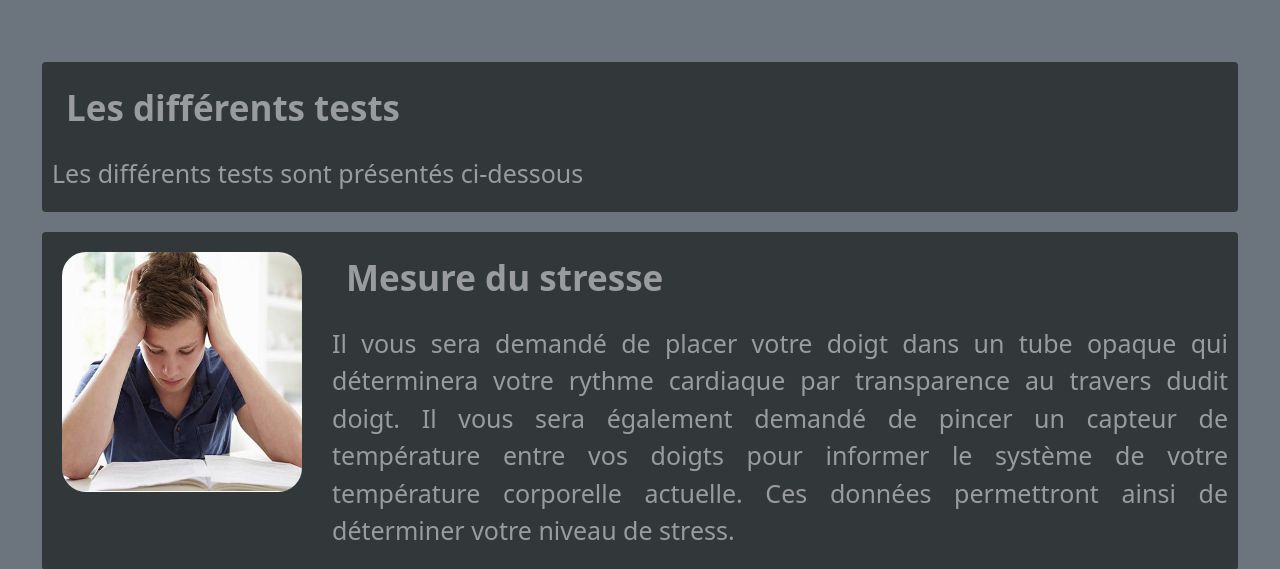
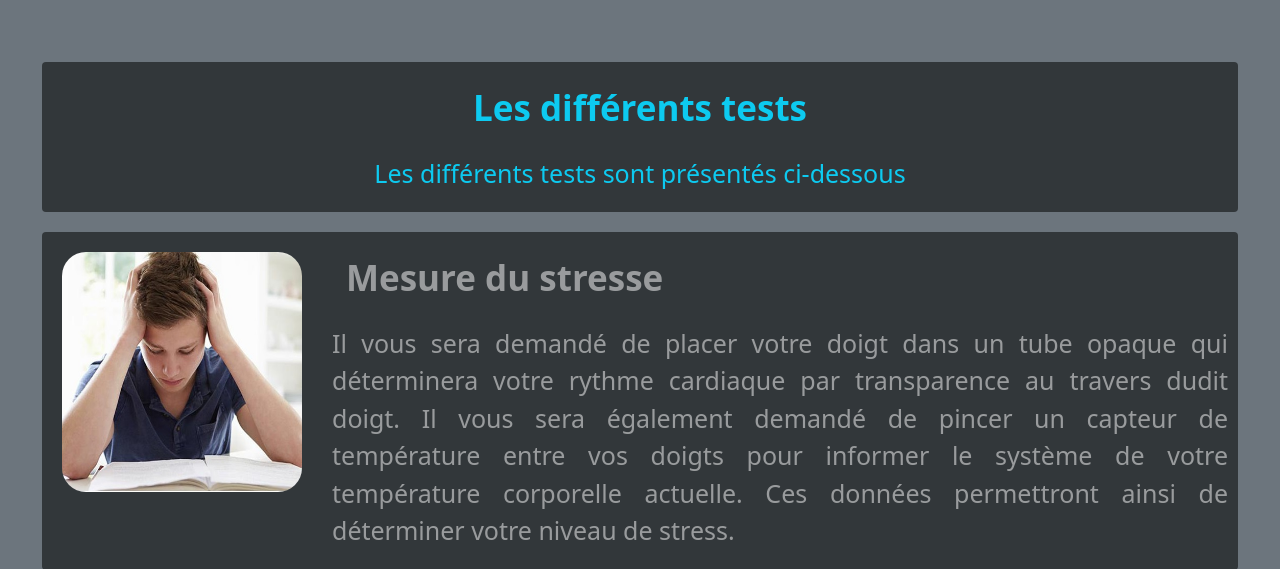
Before and after one commit to EstebanVincent/AutoKapt_website, a PHP site: page /pages/testpage.php in a window 1280 px wide. Shown: the part 74-643 px from the top of the page. Run offline with PHP 8.4, Linux system fonts and the light colour scheme; some libraries are stand-ins or nearby versions.

Commit message:
testpage title and color

```diff
--- a/CSS/style.css
+++ b/CSS/style.css
@@ -316,6 +316,9 @@ table {
     background-color: lightgray;
     margin: 10px 10px;
 }
+.testpage-title {
+    margin: 10px 10px;
+}
 
 .testpage-imgR {
     height: 240px;
--- a/pages/testpage.php
+++ b/pages/testpage.php
@@ -5,10 +5,10 @@
 <div class="container-fluid bg-secondary text-white-50">
 	<div class="py-3"></div>
   <div class="testpagemain">
-    <div class="testpage rounded dark2" >
-        <div>
-        <p class = "testpage-titre text-white-50 ms-4"><?php echo $lang['testdesc-title'] ?></p>
-        <p class="testpage-text text-white-50 justify"><?php echo $lang['testdesc-desc'] ?></p>
+    <div class="testpage-title rounded dark2" >
+        <div class="text-center">
+        <p class = "testpage-titre text-info"><?php echo $lang['testdesc-title'] ?></p>
+        <p class="testpage-text text-info"><?php echo $lang['testdesc-desc'] ?></p>
          </div>
     </div>
     <div class="testpage rounded dark2" >
```
